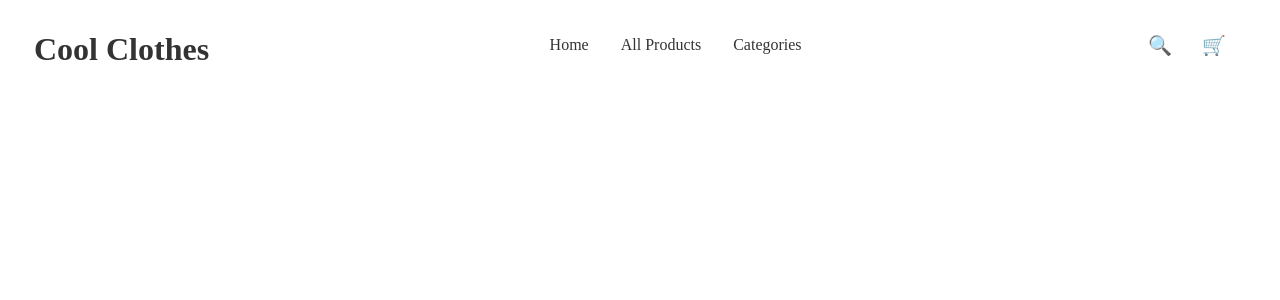
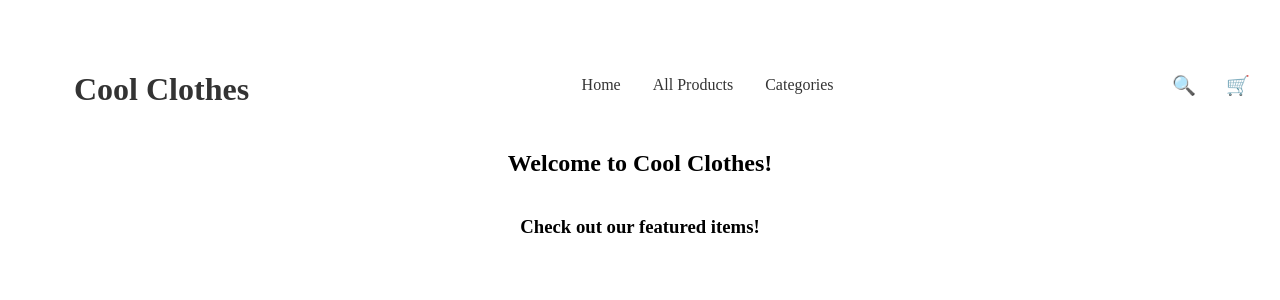
Before and after one commit to alexhamy/edp-capstone-project, a React (Vite) app in the folder react/: page / in a window 1280 px wide. Shown: the top 300 px of the page. Built offline with nearby package versions, Linux system fonts and the light colour scheme.

Commit message:
styling changes and early homepage work

```diff
--- a/react/src/App.jsx
+++ b/react/src/App.jsx
@@ -2,14 +2,18 @@ import { useState } from 'react'
 import './App.css'
 import {BrowserRouter as Router, Routes, Route} from "react-router-dom";
 import NavigationHeader from './components/navheader';
+import HomePage from './components-css/HomePage';
 function App() {
 
 
   return (
-    <div style={{display:"flex", width:'100%'}}>
+    <div style={{display:"flex", width:'100%', flexDirection:"column"}}>
 
       <Router>
-      <NavigationHeader></NavigationHeader>
+        <NavigationHeader></NavigationHeader>
+        <Routes>
+        <Route path="/" element={<HomePage/>}/>
+        </Routes>
       </Router>
     </div>
   )
--- /dev/null
+++ b/react/src/components-css/HomePage.jsx
@@ -0,0 +1,9 @@
+
+export default function HomePage() {
+    return(
+        <div style={{display:"flex", flexDirection:"column"}}>
+            <h2>Welcome to Cool Clothes!</h2>
+            <h3>Check out our featured items!</h3>
+        </div>
+    )
+}
--- a/react/src/components-css/NavigationHeader.css
+++ b/react/src/components-css/NavigationHeader.css
@@ -1,9 +1,9 @@
 /* NavigationHeader.css */
 .store-header {
     background-color: #ffffff;
-    position: absolute;
+    /* position: absolute;
     top: 0; right: 0; bottom: 0; left: 0;
-    z-index: 1000;
+    z-index: 1000; */
   }
 
   .header-container {
@@ -11,7 +11,7 @@
     align-items: center;
     text-align: center;
     justify-content: space-between;
-    width: 95vw;
+    width: 100%;
     padding:10px;
     height: 70px;
   }
--- a/react/src/components/Navheader.jsx
+++ b/react/src/components/Navheader.jsx
@@ -5,6 +5,7 @@ import '../components-css/NavigationHeader.css';
 const NavigationHeader = ({ cartItemCount = 0 }) => {
   const [isMenuOpen, setIsMenuOpen] = useState(false);
   const [isSearchOpen, setIsSearchOpen] = useState(false);
+  const [searchTerm, setSearchTerm] = useState("");
 
   const toggleMenu = () => {
     setIsMenuOpen(!isMenuOpen);
@@ -16,8 +17,16 @@ const NavigationHeader = ({ cartItemCount = 0 }) => {
     if (isMenuOpen) setIsMenuOpen(false);
   };
 
+  const handleSubmit = (event) => {
+    event.preventDefault()
+    console.log(searchTerm)
+  }
+
+  const handleSearchTermChange = (event) => {
+    setSearchTerm(event.target.value)
+  }
   return (
-    <header className="store-header">
+    <div className="store-header">
       <div className="header-container">
         {/* Logo */}
         <div className="logo">
@@ -52,8 +61,11 @@ const NavigationHeader = ({ cartItemCount = 0 }) => {
                   type="text"
                   placeholder="Search products..."
                   aria-label="Search products"
+                  value={searchTerm}
+                  onChange={handleSearchTermChange}
+                  onKeyDown={(event) => {if(event.key === "Enter") handleSubmit(event);}}
                 />
-                <button type="submit" aria-label="Submit search">Search</button>
+                <button type="submit" aria-label="Submit search" onClick={handleSubmit}>Search</button>
               </div>
             )}
           </div>
@@ -85,11 +97,10 @@ const NavigationHeader = ({ cartItemCount = 0 }) => {
             <li><Link to="/" onClick={toggleMenu}>Home</Link></li>
             <li><Link to="/products" onClick={toggleMenu}>All Products</Link></li>
             <li><Link to="/categories" onClick={toggleMenu}>Categories</Link></li>
-
           </ul>
         </nav>
       )}
-    </header>
+    </div>
   );
 };
 
```
